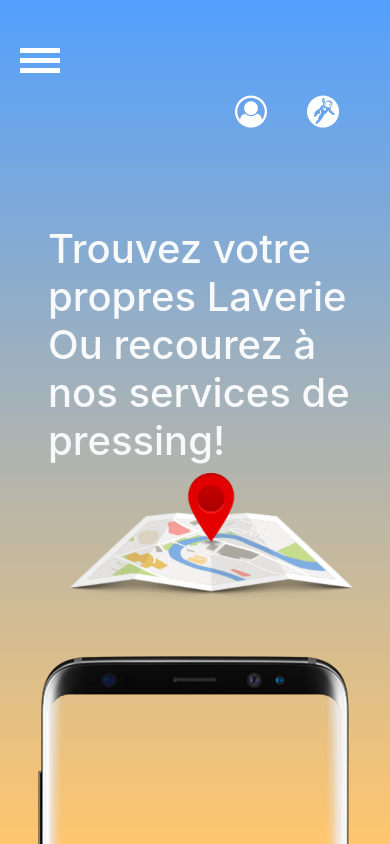
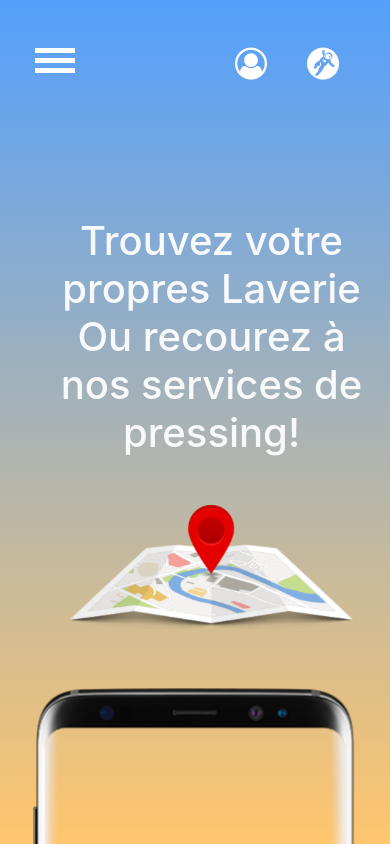
Before and after one commit to NYAZAK/FindDry, an Angular app: page / in a window 390 px wide. Shown: the top 844 px of the page. Built offline with nearby package versions, Linux system fonts and the light colour scheme.

Commit message:
Refact : header et navigation de présentation responsives

```diff
--- a/src/app/header/header.component.css
+++ b/src/app/header/header.component.css
@@ -3,6 +3,10 @@ button {
   left: 50%;
   transform: translateX(-50%);
   top: 50%;
+  width: 80%;
+}
+img{
+  width: 100%;
 }
 .telechargee{
   transform: translate(-50%, 120%);
--- a/src/app/header/header.component.html
+++ b/src/app/header/header.component.html
@@ -5,8 +5,8 @@
 </div>
 
   <div class="row">
-<div class="col-xs-12 col-sm-12 col-md-8 col-lg-8 mt-5 pl-5">
-  <h1 class="animated zoomIn mt-5 text-light">
+<div class="col-xs-12 col-sm-12 col-md-8 col-lg-8 mt-5 pl-5 text-center ">
+  <h1 class="animated zoomIn mt-5 text-light mb-5">
     {{ title }}!
   </h1>
   <img src="{{imgLocalisation}}"
--- a/src/app/navigation/navigation.component.css
+++ b/src/app/navigation/navigation.component.css
@@ -14,6 +14,9 @@ a {
   text-transform: none;
 }
 
+.creatCount{
+  margin-top:45px;
+}
 
 ul li a:hover{
   color:rgb(79, 79, 79) !important;
@@ -95,6 +98,9 @@ i:hover{
     text-align: center;
     font-size: 25px;
   }
+  .creatCount{
+    margin-top:0;
+  }
 }
 
 @media screen and (min-width: 988px) and (max-width:1124px) {
--- a/src/app/navigation/navigation.component.html
+++ b/src/app/navigation/navigation.component.html
@@ -1,5 +1,5 @@
 <div class="mb-5">
-  <div class="creatCount mt-5 float-right" style="width: 180px;">
+  <div class="creatCount float-right" style="width: 180px;">
     <span>
       <span class="infobulle" aria-label="connectez-vous">
         <i class="fa fa-user-circle-o fa-2x " aria-hidden="true"></i>
@@ -27,7 +27,7 @@
       <a href="#" class="text-light font-weight-bold">Contacts</a>
     </li>
   </ul>
-  <div class="menu-burger mt-5">
+  <div class="menu-burger col-sm-6 col-xs-6 mt-5">
     <div class="btn-burger" (click)="isDisappear()">
         <span></span>
         <span></span>
--- a/src/styles.css
+++ b/src/styles.css
@@ -24,7 +24,6 @@ body {
   box-shadow: 15px 4px 130px 0px rgba(255,255,255,1);
   color:#ffffff;
   cursor: pointer;
-  width: 200px !important;
 }
 
 i{
```
